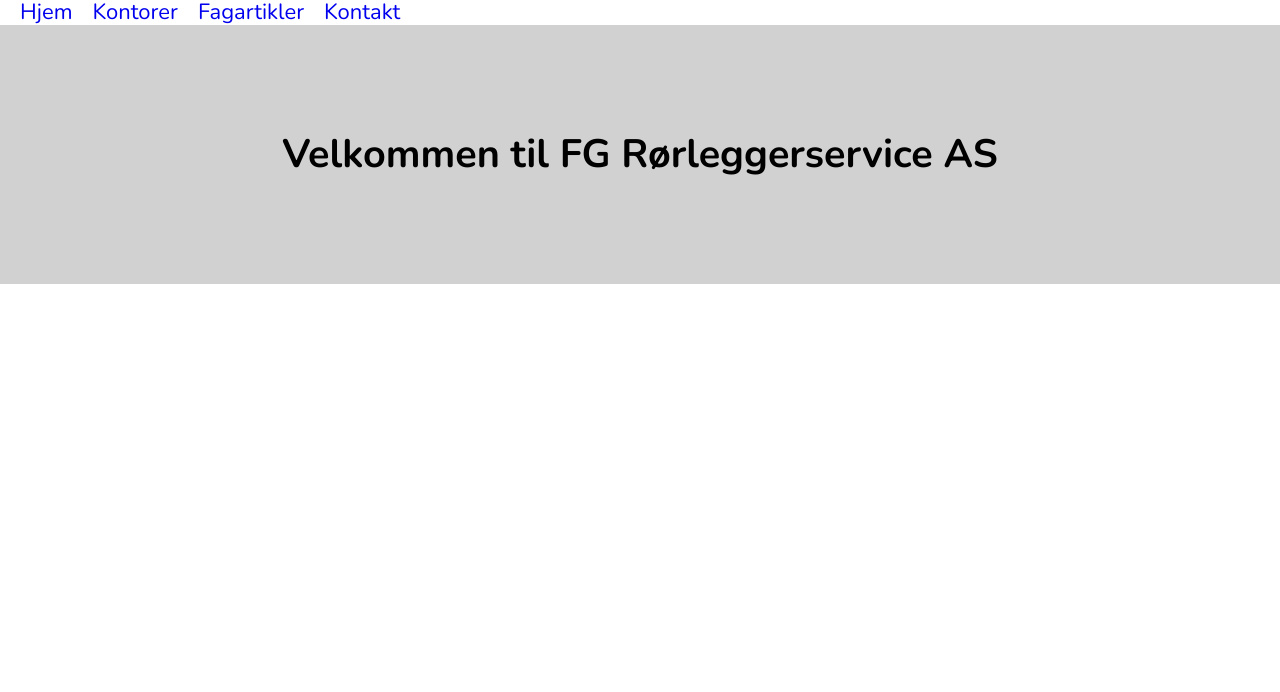
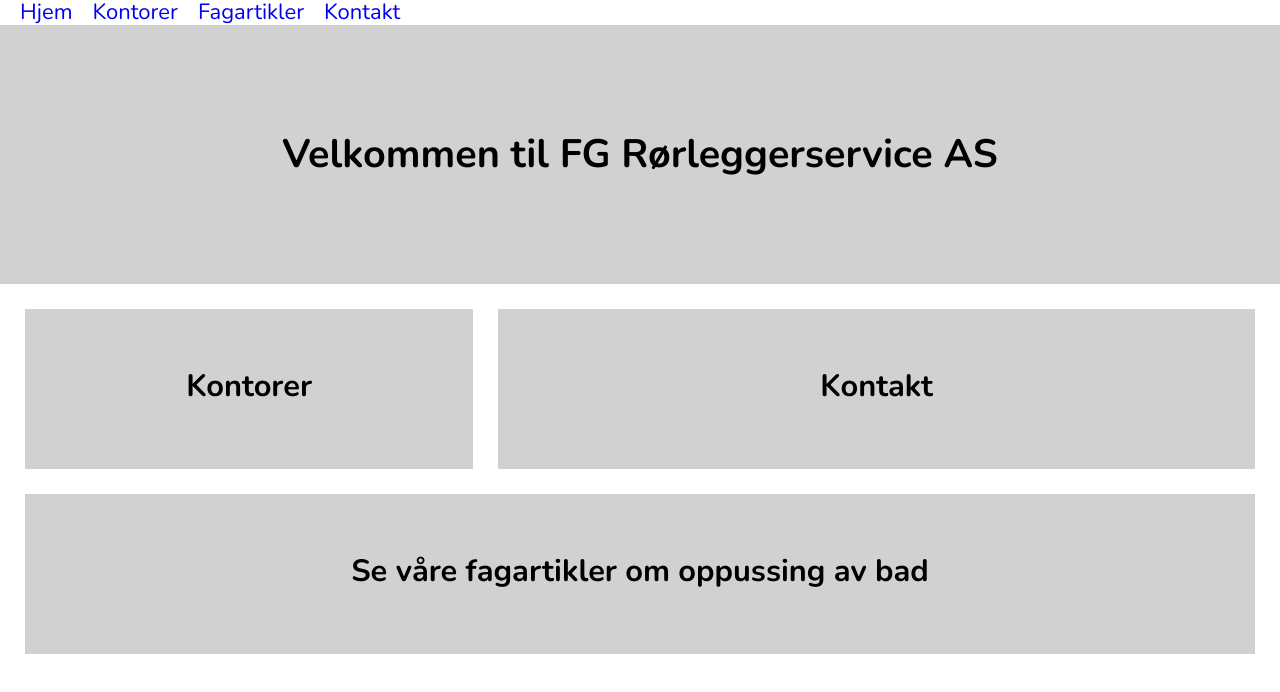
Before and after one commit to andersbss/eksamen, a React app in the folder client/: page /hjem in a window 1280 px wide. Shown: the top 692 px of the page. Built offline with nearby package versions, Linux system fonts and the light colour scheme.

Commit message:
Første utkast av "Hjem"-siden

```diff
--- /dev/null
+++ b/client/src/components/HomeGrid.jsx
@@ -0,0 +1,56 @@
+import React from 'react';
+import styled from 'styled-components';
+import MediumTitle from './titles/MediumTitle';
+
+const StyledGrid = styled.main`
+  display: grid;
+  grid-template-columns: 1fr, 2fr;
+  grid-template-rows: 1fr, 1fr;
+  grid-gap: 25px;
+  margin: 25px;
+  text-align: center;
+`;
+
+const StyledSectionKontorer = styled.section`
+  grid-column-start: 1;
+  grid-column-end: span 1;
+  grid-row-start: 1;
+  grid-row-end: 1;
+  background-color: #d1d1d1;
+  height: 160px;
+  padding: 35px 0px 35px 0px;
+`;
+const StyledSectionKontakt = styled.section`
+  grid-column-start: 2;
+  grid-column-end: span 2;
+  grid-row-start: 1;
+  grid-row-end: 1;
+  background-color: #d1d1d1;
+  height: 160px;
+  padding: 35px 0px 35px 0px;
+`;
+
+const StyledSectionFagartikler = styled.section`
+  grid-column-start: 1;
+  grid-column-end: span 3;
+  grid-row-start: 2;
+  grid-row-end: 2;
+  background-color: #d1d1d1;
+  height: 160px;
+  padding: 35px 0px 35px 0px;
+`;
+
+const HomeGrid = () => (
+  <StyledGrid>
+    <StyledSectionKontorer>
+      <MediumTitle content="Kontorer" />
+    </StyledSectionKontorer>
+    <StyledSectionKontakt>
+      <MediumTitle content="Kontakt" />
+    </StyledSectionKontakt>
+    <StyledSectionFagartikler>
+      <MediumTitle content="Se våre fagartikler om oppussing av bad" />
+    </StyledSectionFagartikler>
+  </StyledGrid>
+);
+export default HomeGrid;
--- a/client/src/pages/home/index.jsx
+++ b/client/src/pages/home/index.jsx
@@ -1,9 +1,11 @@
 import React from 'react';
 import Jumbotron from '../../components/Jumbotron';
+import HomeGrid from '../../components/HomeGrid';
 
 const Home = () => (
   <>
     <Jumbotron headerText="Velkommen til FG Rørleggerservice AS" />
+    <HomeGrid />
   </>
 );
 
```
